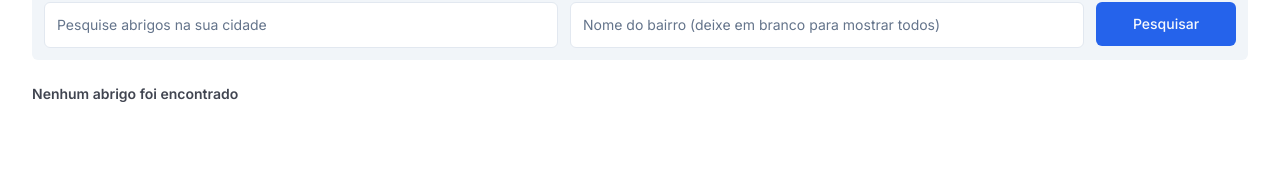
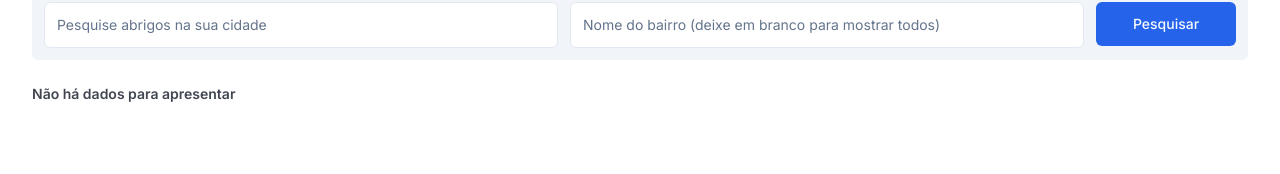
Before and after one commit to JoiaribeAlves/rescue, a Next.js app: page /abrigos in a window 1280 px wide. Shown: the part 238-412 px from the top of the page. Built offline with nearby package versions, Linux system fonts and the light colour scheme.

Commit message:
feat: update message if shelters.length === 0

```diff
--- a/src/app/abrigos/components/ShelterItem.tsx
+++ b/src/app/abrigos/components/ShelterItem.tsx
@@ -11,7 +11,7 @@ export function ShelterItem({ shelters }: IShelterItem) {
 		return (
 			<li>
 				<h2 className="font-semibold text-sm opacity-75">
-					Nenhum abrigo foi encontrado
+					Não há dados para apresentar
 				</h2>
 			</li>
 		);
```
